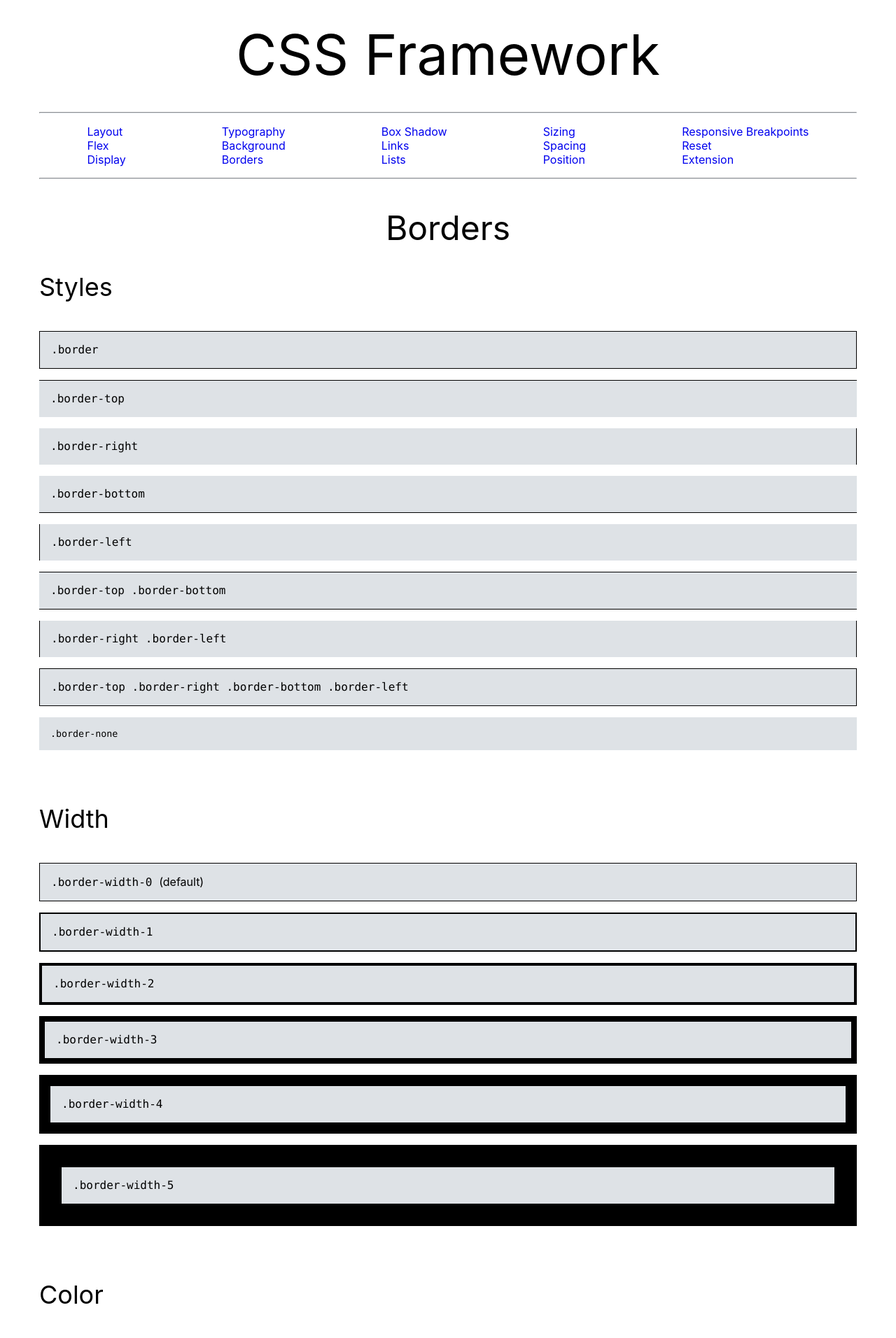
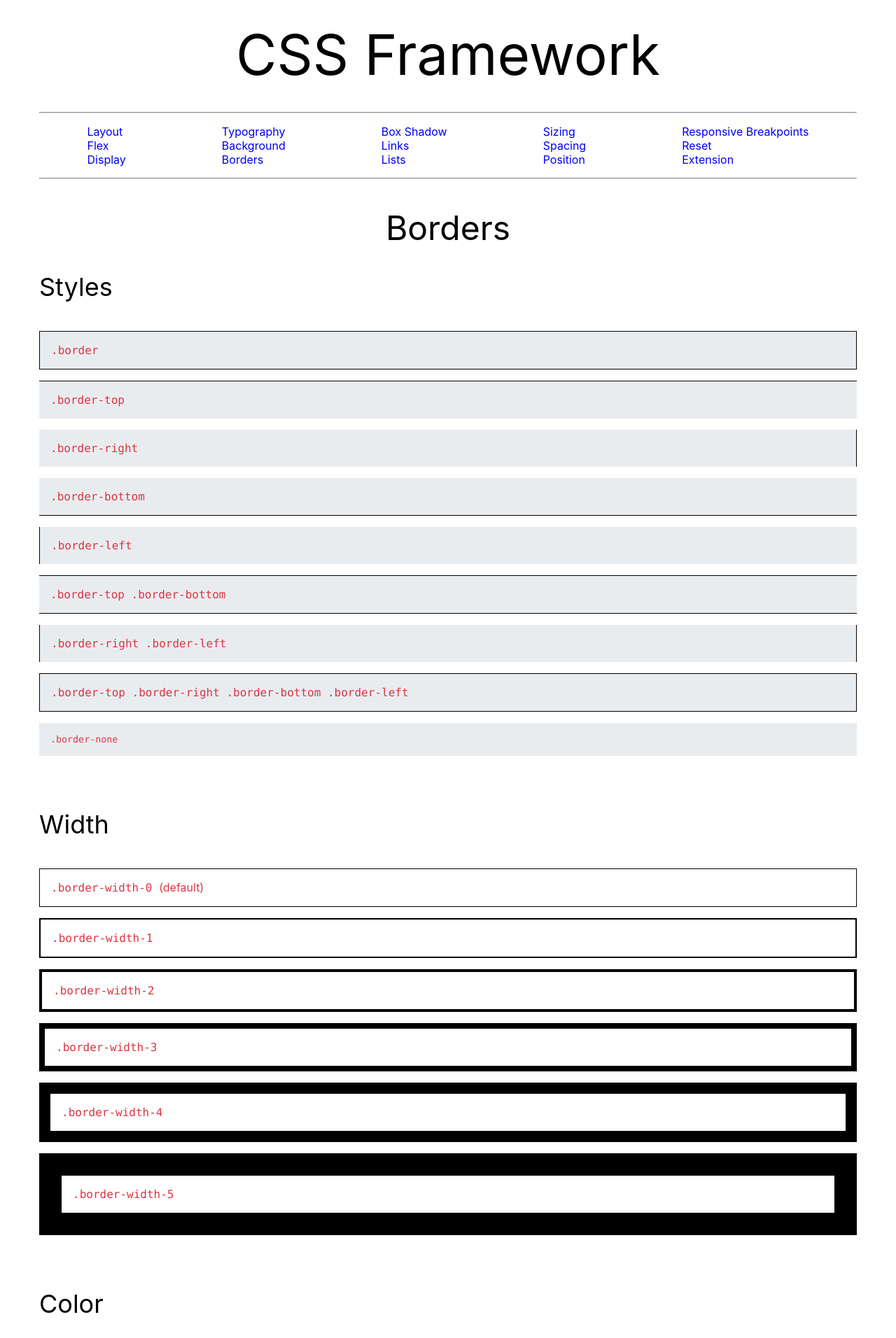
Before and after one commit to esteban90-dev/css-framework-site, a Jekyll site: the page built from borders.html, in a window 1280 px wide. Shown: the top 1912 px of the page at 70% size. Built offline with Jekyll 4.4.1, drawn with Linux system fonts in a browser that asks for light colours.

Commit message:
change class color to red

```diff
--- a/borders.html
+++ b/borders.html
@@ -8,70 +8,70 @@ title: Borders
 <h3>Styles</h3>
 <br><br>
 <ul class="list list-inside">
-  <li class="mono border bg-gray-300 p-3 mb-3">.border</li>
-  <li class="mono bg-gray-300 border-top p-3 mb-3">.border-top</li>
-  <li class="mono bg-gray-300 border-right p-3 mb-3">.border-right</li>
-  <li class="mono bg-gray-300 border-bottom p-3 mb-3">.border-bottom</li>
-  <li class="mono bg-gray-300 border-left p-3 mb-3">.border-left</li>
-  <li class="mono bg-gray-300 border-bottom border-top p-3 mb-3">.border-top .border-bottom</li>
-  <li class="mono bg-gray-300 border-left border-right p-3 mb-3">.border-right .border-left</li>
-  <li class="mono bg-gray-300 border-top border-right border-bottom border-left p-3 mb-3">.border-top .border-right .border-bottom .border-left</li>
-  <input type="text" class="width-100 mono bg-gray-300 border-none p-3 mb-3" value=".border-none">
+  <li class="bg-gray-200 border p-3 mb-3"><span class="mono text-red">.border</span></li>
+  <li class="bg-gray-200 border-top p-3 mb-3"><span class="mono text-red">.border-top</span></li>
+  <li class="bg-gray-200 border-right p-3 mb-3"><span class="mono text-red">.border-right</span></li>
+  <li class="bg-gray-200 border-bottom p-3 mb-3"><span class="mono text-red">.border-bottom</span></li>
+  <li class="bg-gray-200 border-left p-3 mb-3"><span class="mono text-red">.border-left</span></li>
+  <li class="bg-gray-200 border-bottom border-top p-3 mb-3"><span class="mono text-red">.border-top .border-bottom</span></li>
+  <li class="bg-gray-200 border-left border-right p-3 mb-3"><span class="mono text-red">.border-right .border-left</span></li>
+  <li class="bg-gray-200 border-top border-right border-bottom border-left p-3 mb-3"><span class="mono text-red">.border-top .border-right .border-bottom .border-left</span></li>
+  <input type="text" class="width-100 mono bg-gray-200 border-none text-red p-3 mb-3" value=".border-none">
 </ul>
 <br><br><br>
 
 <h3>Width</h3>
 <br><br>
 <ul class="list list-inside">
-  <li class="mono border border-width-0 bg-gray-300 p-3 mb-3">.border-width-0 <span class="sans-serif">(default)</span></li>
-  <li class="mono border border-width-1 bg-gray-300 p-3 mb-3">.border-width-1</li>
-  <li class="mono border border-width-2 bg-gray-300 p-3 mb-3">.border-width-2</li>
-  <li class="mono border border-width-3 bg-gray-300 p-3 mb-3">.border-width-3</li>
-  <li class="mono border border-width-4 bg-gray-300 p-3 mb-3">.border-width-4</li>
-  <li class="mono border border-width-5 bg-gray-300 p-3 mb-3">.border-width-5</li>
+  <li class="border border-width-0 p-3 mb-3"><span class="mono text-red">.border-width-0 <span class="sans-serif">(default)</span></span></li>
+  <li class="border border-width-1 p-3 mb-3"><span class="mono text-red">.border-width-1</span></li>
+  <li class="border border-width-2 p-3 mb-3"><span class="mono text-red">.border-width-2</span></li>
+  <li class="border border-width-3 p-3 mb-3"><span class="mono text-red">.border-width-3</span></li>
+  <li class="border border-width-4 p-3 mb-3"><span class="mono text-red">.border-width-4</span></li>
+  <li class="border border-width-5 p-3 mb-3"><span class="mono text-red">.border-width-5</span></li>
 </ul>
 <br><br><br>
 
 <h3>Color</h3>
 <br><br>
 <ul class="list list-inside">
-  <li class="p-3 mb-3 border border-color-blue mono">.border-color-blue</li>
-  <li class="p-3 mb-3 border border-color-indigo mono">.border-color-indigo</li>
-  <li class="p-3 mb-3 border border-color-purple mono">.border-color-purple</li>
-  <li class="p-3 mb-3 border border-color-pink mono">.border-color-pink</li>
-  <li class="p-3 mb-3 border border-color-red mono">.border-color-red</li>
-  <li class="p-3 mb-3 border border-color-orange mono">.border-color-orange</li>
-  <li class="p-3 mb-3 border border-color-yellow mono">.border-color-yellow</li>
-  <li class="p-3 mb-3 border border-color-green mono">.border-color-green</li>
-  <li class="p-3 mb-3 border border-color-teal mono">.border-color-teal</li>
-  <li class="p-3 mb-3 border border-color-cyan mono">.border-color-cyan</li>
+  <li class="p-3 mb-3 border border-color-blue"><span class="mono text-red">.border-color-blue</span></li>
+  <li class="p-3 mb-3 border border-color-indigo"><span class="mono text-red">.border-color-indigo</span></li>
+  <li class="p-3 mb-3 border border-color-purple"><span class="mono text-red">.border-color-purple</span></li>
+  <li class="p-3 mb-3 border border-color-pink"><span class="mono text-red">.border-color-pink</span></li>
+  <li class="p-3 mb-3 border border-color-red"><span class="mono text-red">.border-color-red</span></li>
+  <li class="p-3 mb-3 border border-color-orange"><span class="mono text-red">.border-color-orange</span></li>
+  <li class="p-3 mb-3 border border-color-yellow"><span class="mono text-red">.border-color-yellow</span></li>
+  <li class="p-3 mb-3 border border-color-green"><span class="mono text-red">.border-color-green</span></li>
+  <li class="p-3 mb-3 border border-color-teal"><span class="mono text-red">.border-color-teal</span></li>
+  <li class="p-3 mb-3 border border-color-cyan"><span class="mono text-red">.border-color-cyan</span></li>
   <li class="p-3 mb-3 bg-gray-400">
-    <div class="border border-color-white p-3 mono">.border-color-white</div>
-  </li>
+    <div class="border border-color-white p-3"><span class="mono text-red">.border-color-white</div>
+  </span></li>
   <li class="p-3 mb-3 bg-gray-400">
-    <div class="border border-color-gray-100 p-3 mono">.border-gray-100</div>
-  </li>
-  <li class="p-3 mb-3 border border-color-gray-200 mono">.border-color-gray-200</li>
-  <li class="p-3 mb-3 border border-color-gray-300 mono">.border-color-gray-300</li>
-  <li class="p-3 mb-3 border border-color-gray-400 mono">.border-color-gray-400</li>
-  <li class="p-3 mb-3 border border-color-gray-500 mono">.border-color-gray-500</li>
-  <li class="p-3 mb-3 border border-color-gray-600 mono">.border-color-gray-600</li>
-  <li class="p-3 mb-3 border border-color-gray-700 mono">.border-color-gray-700</li>
-  <li class="p-3 mb-3 border border-color-gray-800 mono">.border-color-gray-800</li>
-  <li class="p-3 mb-3 border border-color-gray-900 mono">.border-color-gray-900</li>
-  <li class="p-3 mb-3 border border-color-black mono">.border-color-black <span class="sans-serif">(default)</span></li>
+    <div class="border border-color-gray-100 p-3"><span class="mono text-red">.border-gray-100</div>
+  </span></li>
+  <li class="p-3 mb-3 border border-color-gray-200"><span class="mono text-red">.border-color-gray-200</span></li>
+  <li class="p-3 mb-3 border border-color-gray-300"><span class="mono text-red">.border-color-gray-300</span></li>
+  <li class="p-3 mb-3 border border-color-gray-400"><span class="mono text-red">.border-color-gray-400</span></li>
+  <li class="p-3 mb-3 border border-color-gray-500"><span class="mono text-red">.border-color-gray-500</span></li>
+  <li class="p-3 mb-3 border border-color-gray-600"><span class="mono text-red">.border-color-gray-600</span></li>
+  <li class="p-3 mb-3 border border-color-gray-700"><span class="mono text-red">.border-color-gray-700</span></li>
+  <li class="p-3 mb-3 border border-color-gray-800"><span class="mono text-red">.border-color-gray-800</span></li>
+  <li class="p-3 mb-3 border border-color-gray-900"><span class="mono text-red">.border-color-gray-900</span></li>
+  <li class="p-3 mb-3 border border-color-black"><span class="mono text-red">.border-color-black <span class="sans-serif">(default)</span></span></li>
 </ul>
 <br><br><br>
 
 <h3>Radius</h3>
 <br><br>
 <ul class="list list-inside">
-  <li class="mono height-6 width-6 border display-flex justify-center align-center border-radius-0 bg-gray-300 p-3 mb-3">.border-radius-0 <span class="sans-serif ml-2"> (default)</span></li>
-  <li class="mono height-6 width-6 border display-flex justify-center align-center border-radius-1 bg-gray-300 p-3 mb-3">.border-radius-1</li>
-  <li class="mono height-6 width-6 border display-flex justify-center align-center border-radius-2 bg-gray-300 p-3 mb-3">.border-radius-2</li>
-  <li class="mono height-6 width-6 border display-flex justify-center align-center border-radius-3 bg-gray-300 p-3 mb-3">.border-radius-3</li>
-  <li class="mono height-6 width-6 border display-flex justify-center align-center border-radius-4 bg-gray-300 p-3 mb-3">.border-radius-4</li>
-  <li class="mono height-6 width-6 border display-flex justify-center align-center border-radius-5 bg-gray-300 p-3 mb-3">.border-radius-5</li>
-  <li class="mono height-6 width-6 border display-flex justify-center align-center border-radius-circular bg-gray-300 p-3 mb-3">.border-radius-circular</li>
+  <li class="height-6 width-6 border display-flex justify-center align-center border-radius-0 p-3 mb-3"><span class="mono text-red">.border-radius-0 <span class="sans-serif ml-2"> (default)</span></span></li>
+  <li class="height-6 width-6 border display-flex justify-center align-center border-radius-1 p-3 mb-3"><span class="mono text-red">.border-radius-1</span></li>
+  <li class="height-6 width-6 border display-flex justify-center align-center border-radius-2 p-3 mb-3"><span class="mono text-red">.border-radius-2</span></li>
+  <li class="height-6 width-6 border display-flex justify-center align-center border-radius-3 p-3 mb-3"><span class="mono text-red">.border-radius-3</span></li>
+  <li class="height-6 width-6 border display-flex justify-center align-center border-radius-4 p-3 mb-3"><span class="mono text-red">.border-radius-4</span></li>
+  <li class="height-6 width-6 border display-flex justify-center align-center border-radius-5 p-3 mb-3"><span class="mono text-red">.border-radius-5</span></li>
+  <li class="height-6 width-6 border display-flex justify-center align-center border-radius-circular p-3 mb-3"><span class="mono text-red">.border-radius-circular</span></li>
 </ul>
 <br><br><br>
--- a/index.html
+++ b/index.html
@@ -3,7 +3,6 @@ layout: default
 title: About
 ---
 
-<br><br>
 <h2 class="mb-4 mt-4 text-center">About</h2>
 <br>
 <p>
```
Also changed, not shown: background.html (+25 -25 lines), display.html (+4 -4 lines), typography.html (+32 -32 lines).
